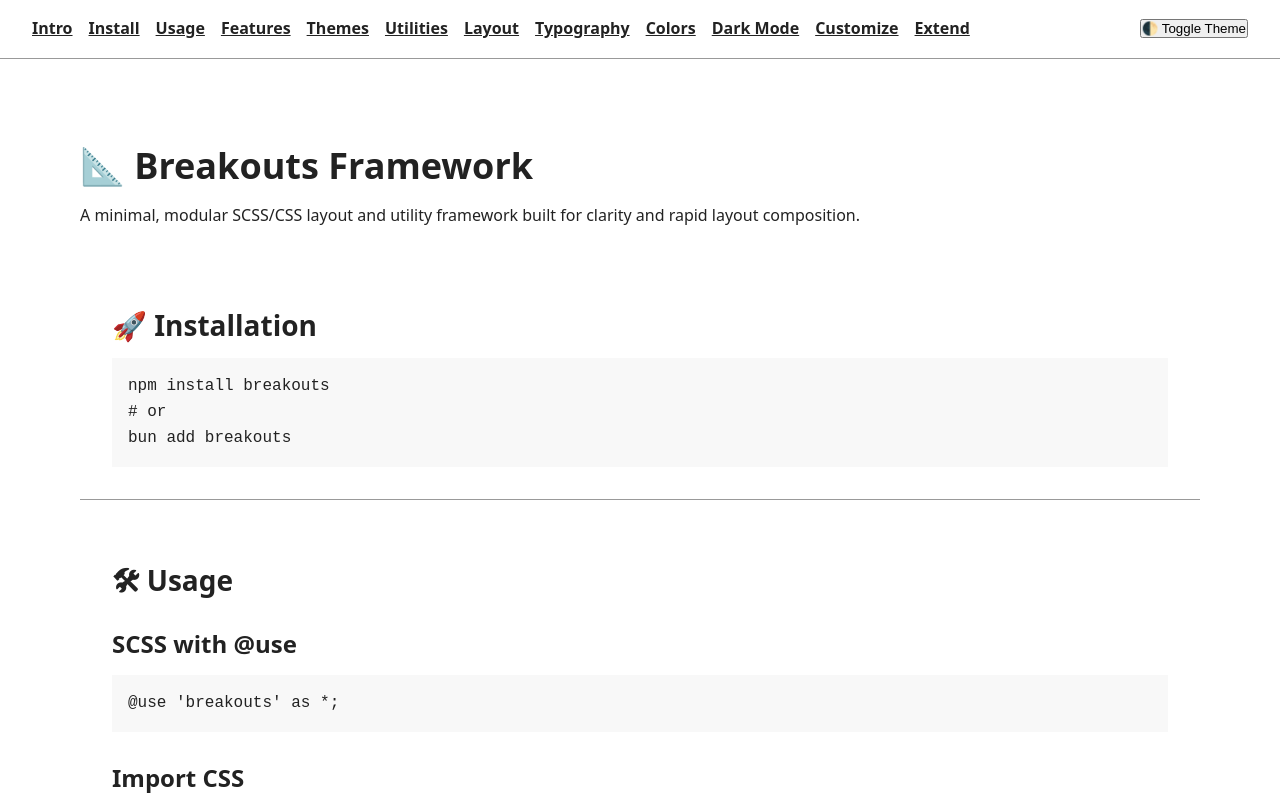
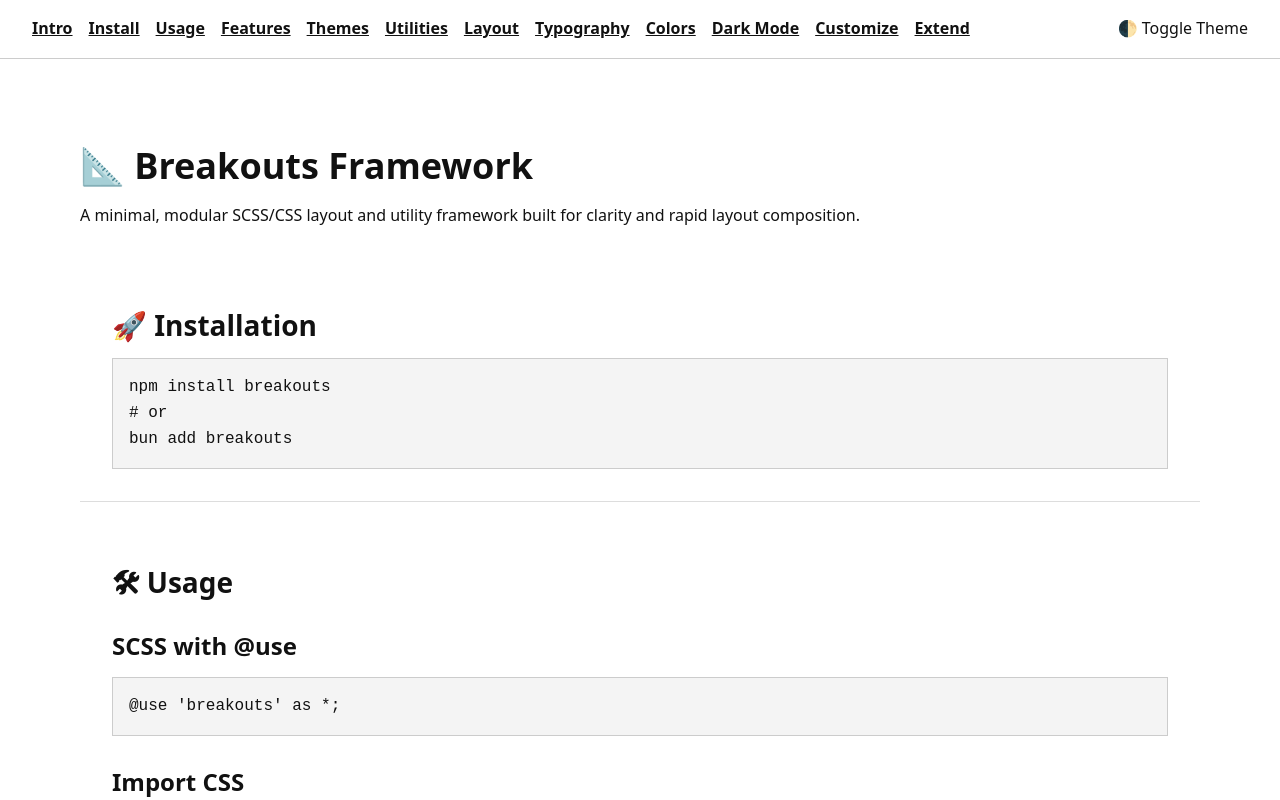
Before and after one commit to Cantilux/breakouts, a website: page docs/index.html in a window 1280 px wide. Shown: the top 800 px of the page. Drawn offline with Linux system fonts and the light colour scheme.

Commit message:
docs: add CSS-only theme toggle with color variable support

```diff
--- a/docs/index.html
+++ b/docs/index.html
@@ -1,18 +1,43 @@
 <!DOCTYPE html>
 <html lang="en" class="light">
-
   <head>
     <meta charset="UTF-8" />
     <meta name="viewport" content="width=device-width, initial-scale=1.0" />
     <title>Breakouts Documentation</title>
     <link rel="stylesheet" href="./breakouts.css" />
     <style>
+      :root {
+        --color-background-light: #ffffff;
+        --color-text-light: #111111;
+        --color-code-bg-light: #f4f4f4;
+        --color-code-text-light: #111111;
+
+        --color-background-dark: #111111;
+        --color-text-dark: #ffffff;
+        --color-code-bg-dark: #1e1e1e;
+        --color-code-text-dark: #f4f4f4;
+      }
+
       body {
         font-family: system-ui, sans-serif;
         margin: 0;
+        scroll-behavior: smooth;
         background-color: var(--color-background);
         color: var(--color-text);
-            scroll-behavior: smooth;
+      }
+
+      body:has(#theme-toggle:checked) {
+        --color-background: var(--color-background-dark);
+        --color-text: var(--color-text-dark);
+        --color-code-bg: var(--color-code-bg-dark);
+        --color-code-text: var(--color-code-text-dark);
+      }
+
+      body:not(:has(#theme-toggle:checked)) {
+        --color-background: var(--color-background-light);
+        --color-text: var(--color-text-light);
+        --color-code-bg: var(--color-code-bg-light);
+        --color-code-text: var(--color-code-text-light);
       }
 
       nav {
@@ -22,79 +47,64 @@
         right: 0;
         background: var(--color-background);
         padding: 1rem 2rem;
-            border-bottom: 1px solid var(--color-muted);
+        border-bottom: 1px solid #ccc;
         z-index: 1000;
         display: flex;
         flex-wrap: wrap;
         align-items: center;
         gap: 1rem;
       }
-
       nav a {
         color: inherit;
         text-decoration: underline;
         font-weight: bold;
       }
-
       nav button {
         margin-left: auto;
       }
-
       main {
         padding-top: 5rem;
       }
-
       section {
         padding: 2rem;
-            border-bottom: 1px solid var(--color-muted);
+        border-bottom: 1px solid #ddd;
       }
-
       pre {
-            background: var(--color-surface);
+        background: var(--color-code-bg);
+        color: var(--color-code-text);
         padding: 1rem;
         overflow-x: auto;
-            border: 1px solid var(--color-border);
+        border: 1px solid #ccc;
         margin-top: 1rem;
       }
-
       .example {
-            border: 1px solid var(--color-border);
-            background: var(--color-surface);
+        border: 1px solid #ccc;
+        background: #fafafa;
         padding: 1rem;
         margin-top: 1rem;
       }
-
-        .breakouts-grid>div {
+      .breakouts-grid > div {
         padding: 1rem;
-            border: 1px solid var(--color-border);
-            background-color: var(--color-surface);
+        border: 1px solid #ccc;
+        background-color: #f4f4f4;
         margin: 0.25rem 0;
       }
-
       .color-grid {
         display: grid;
         grid-template-columns: repeat(auto-fit, minmax(160px, 1fr));
         gap: 1rem;
       }
-
       .color-box {
         padding: 1rem;
         border-radius: 0.5rem;
         color: var(--color-text);
-            border: 1px solid var(--color-border);
+        border: 1px solid #ccc;
         text-align: center;
       }
     </style>
-    <script>
-        function toggleTheme() {
-            const html = document.documentElement;
-            html.classList.toggle('dark');
-            html.classList.toggle('light');
-        }
-    </script>
   </head>
-
   <body>
+    <input type="checkbox" id="theme-toggle" hidden />
     <nav>
       <a href="#intro">Intro</a>
       <a href="#install">Install</a>
@@ -108,7 +118,7 @@
       <a href="#darkmode">Dark Mode</a>
       <a href="#custom">Customize</a>
       <a href="#extend">Extend</a>
-        <button onclick="toggleTheme()">🌓 Toggle Theme</button>
+      <label for="theme-toggle" style="margin-left:auto; cursor:pointer">🌓 Toggle Theme</label>
     </nav>
 
     <main class="container">
```
Lines whose indentation alone changed are shown as unchanged.
